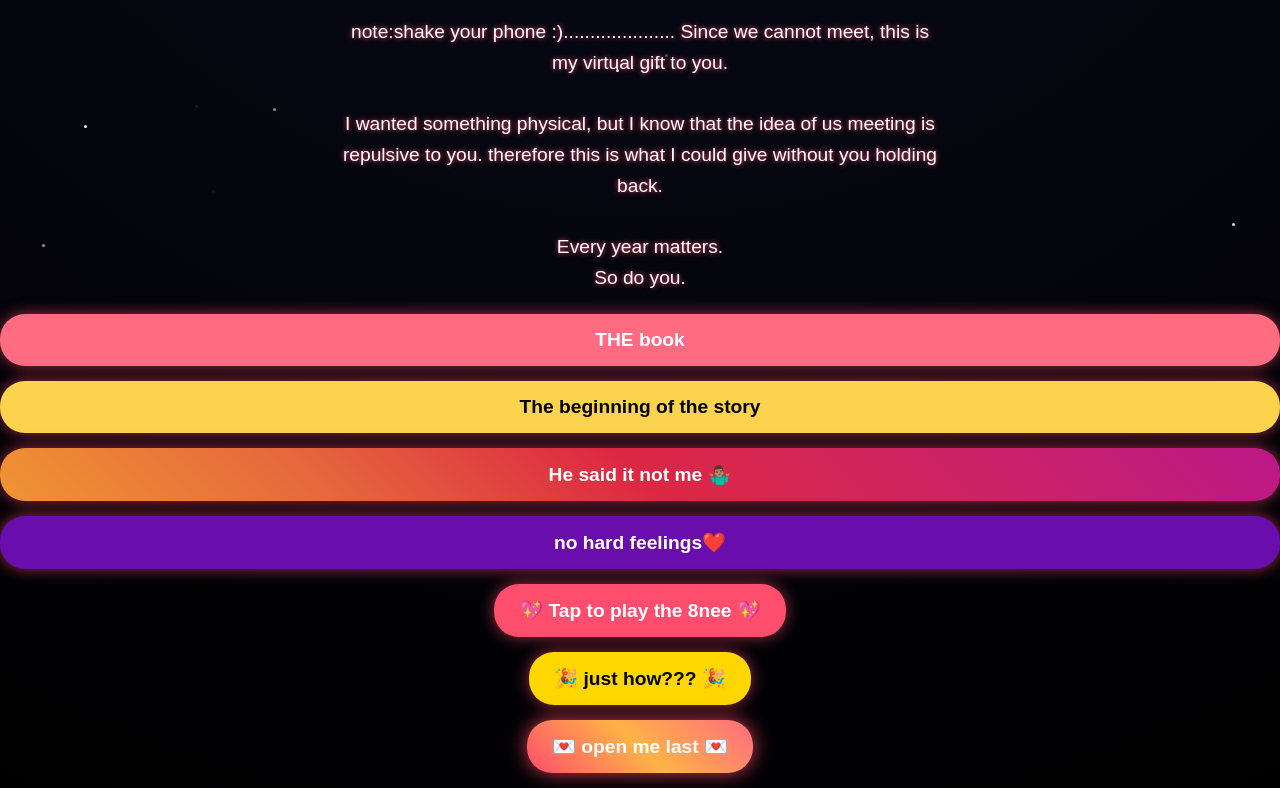
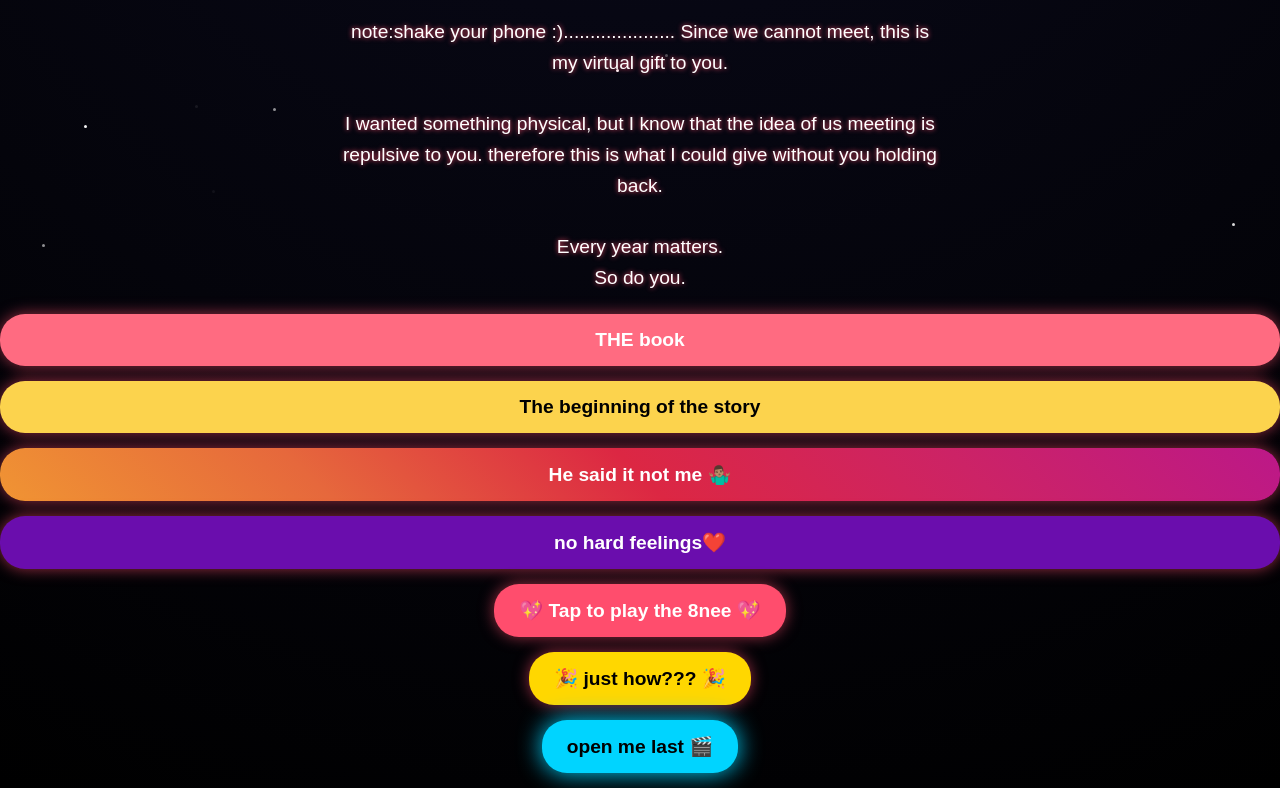
Before and after one commit to bananare9da/Bizbiz, a plain HTML site: page index.html in a window 1280 px wide. Shown: the part 516-1304 px from the top of the page. Drawn offline with Linux system fonts and the light colour scheme.

Commit message:
Refactor last video button and styles

```diff
--- a/index.html
+++ b/index.html
@@ -91,17 +91,11 @@ img {
 .reel { background: linear-gradient(45deg,#f09433,#e6683c,#dc2743,#cc2366,#bc1888); }
 .secret { background: #6a0dad; }
 .lucky { background: gold; color: black; }
-/* New “open me last” button */
-.last {
-  background: linear-gradient(45deg, #ff4d6d, #ffb347, #ff6b81);
-  color: white;
-  border: none;
-  box-shadow: 0 0 20px rgba(255,77,109,0.8);
-  transition: all 0.3s ease;
-}
-.last:hover {
-  transform: scale(1.1);
-  box-shadow: 0 0 30px rgba(255,77,109,1), 0 0 50px rgba(255,183,71,0.7);
+.last { background: #00d4ff; color: #000; animation: pulse 2s infinite; }
+@keyframes pulse {
+  0%{box-shadow:0 0 10px #00d4ff;}
+  50%{box-shadow:0 0 25px #00d4ff;}
+  100%{box-shadow:0 0 10px #00d4ff;}
 }
 
 /* ------------------- Candles ------------------- */
@@ -158,7 +152,7 @@ img {
 }
 
 /* ------------------- Lucky Video Overlay ------------------- */
-#luckyVideoOverlay {
+#luckyVideoOverlay, #lastVideoOverlay {
   display: none;
   position: fixed;
   top:0;
@@ -172,11 +166,11 @@ img {
   opacity: 0;
   transition: opacity 1s ease;
 }
-#luckyVideoOverlay.show {
+#luckyVideoOverlay.show, #lastVideoOverlay.show {
   display: flex;
   opacity: 1;
 }
-#luckyVideoOverlay video {
+#luckyVideoOverlay video, #lastVideoOverlay video {
   max-width:90%;
   max-height:90%;
 }
@@ -211,8 +205,7 @@ img {
 <a href="secret.html" class="gift-button secret">no hard feelings❤️</a>
 <button onclick="playMusic()" class="gift-button" style="background:#ff4d6d;">💖 Tap to play the 8nee 💖</button>
 <button class="gift-button lucky" onclick="playLucky()">🎉 just how??? 🎉</button>
-<!-- New button for Goodbye.mp4 -->
-<button class="gift-button last" onclick="playLast()">💌 open me last 💌</button>
+<button class="gift-button last" onclick="playLast()">open me last 🎬</button>
 
 </div>
 
@@ -220,7 +213,12 @@ img {
 
 <!-- Lucky Video Overlay -->
 <div id="luckyVideoOverlay">
-  <video id="luckyVideo" src="surprise.mp4"></video>
+  <video id="luckyVideo" src="surprise.mp4" controls></video>
+</div>
+
+<!-- Last Video Overlay -->
+<div id="lastVideoOverlay">
+  <video id="lastVideo" src="goodbye.mp4" controls></video>
 </div>
 
 <script>
@@ -251,7 +249,6 @@ for(let i=0;i<23;i++){
   candle.appendChild(flame);
   cake.appendChild(candle);
 
-  // Tap to blow out
   candle.addEventListener('click', () => blowCandle(flame, candle));
 }
 
@@ -268,7 +265,7 @@ if(window.DeviceMotionEvent){
     const acc = event.accelerationIncludingGravity;
     const delta = Math.abs(acc.x-lastX)+Math.abs(acc.y-lastY)+Math.abs(acc.z-lastZ);
     if(delta > 25){
-      document.querySelectorAll('.flame').forEach((flame, i)=>{
+      document.querySelectorAll('.flame').forEach((flame)=>{
         if(flame.style.display !== 'none'){
           flame.style.display='none';
           createSmoke(flame.parentElement);
@@ -290,7 +287,7 @@ function createSmoke(candle){
   setTimeout(()=>smoke.remove(),2000);
 }
 
-/* Lucky Dip video with cinematic fade */
+/* Lucky Dip video */
 function playLucky(){
   const overlay = document.getElementById('luckyVideoOverlay');
   const video = document.getElementById('luckyVideo');
@@ -299,7 +296,6 @@ function playLucky(){
   video.play();
   video.style.opacity = 0;
 
-  // Fade-in
   let fadeIn = setInterval(()=>{
     let op = parseFloat(video.style.opacity);
     if(op<1) video.style.opacity = op + 0.05;
@@ -307,7 +303,6 @@ function playLucky(){
   },50);
 
   video.onended = () => {
-    // Fade-out
     let fadeOut = setInterval(()=>{
       let op = parseFloat(video.style.opacity);
       if(op>0) video.style.opacity = op - 0.05;
@@ -319,30 +314,30 @@ function playLucky(){
   };
 }
 
-/* New function for “open me last” button */
+/* Last video button */
 function playLast(){
-  const overlay = document.createElement('div');
-  overlay.id = 'lastVideoOverlay';
-  overlay.style = `
-    display:flex; justify-content:center; align-items:center;
-    position:fixed; top:0; left:0; width:100%; height:100%;
-    background: rgba(0,0,0,0.95); z-index:9999; opacity:0; transition:opacity 1s ease;
-  `;
-  const video = document.createElement('video');
-  video.src = 'goodbye.mp4';
-  video.style.maxWidth = '90%';
-  video.style.maxHeight = '90%';
-  video.autoplay = true;
-  overlay.appendChild(video);
-  document.body.appendChild(overlay);
+  const overlay = document.getElementById('lastVideoOverlay');
+  const video = document.getElementById('lastVideo');
+  overlay.classList.add('show');
+  video.currentTime = 0;
+  video.play();
+  video.style.opacity = 0;
 
-  // Fade-in
-  setTimeout(()=>overlay.style.opacity=1, 50);
+  let fadeIn = setInterval(()=>{
+    let op = parseFloat(video.style.opacity);
+    if(op<1) video.style.opacity = op + 0.05;
+    else clearInterval(fadeIn);
+  },50);
 
   video.onended = () => {
-    // Fade-out
-    overlay.style.opacity = 0;
-    setTimeout(()=>overlay.remove(), 1000);
+    let fadeOut = setInterval(()=>{
+      let op = parseFloat(video.style.opacity);
+      if(op>0) video.style.opacity = op - 0.05;
+      else {
+        clearInterval(fadeOut);
+        overlay.classList.remove('show');
+      }
+    },50);
   };
 }
 </script>
```
